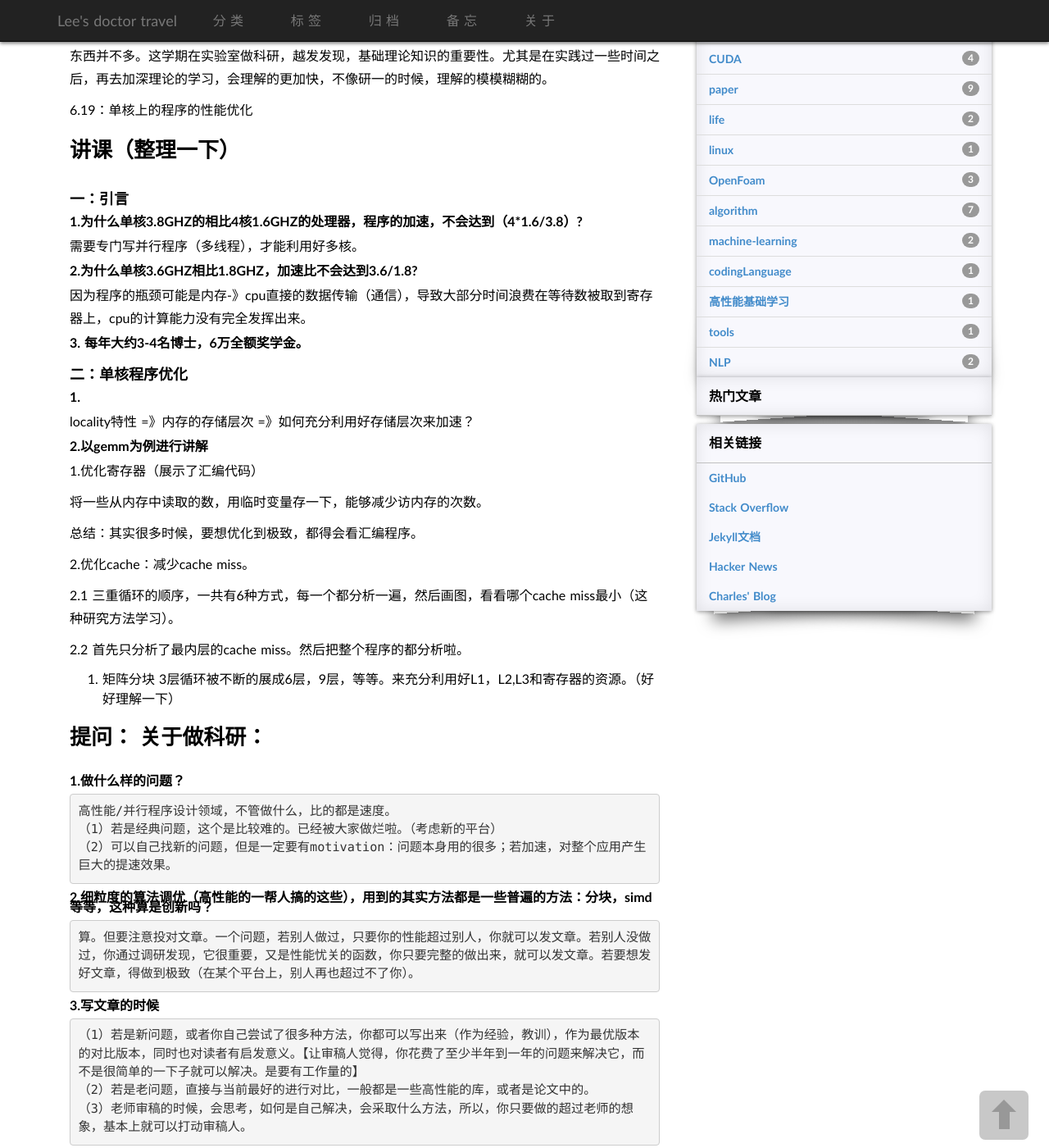
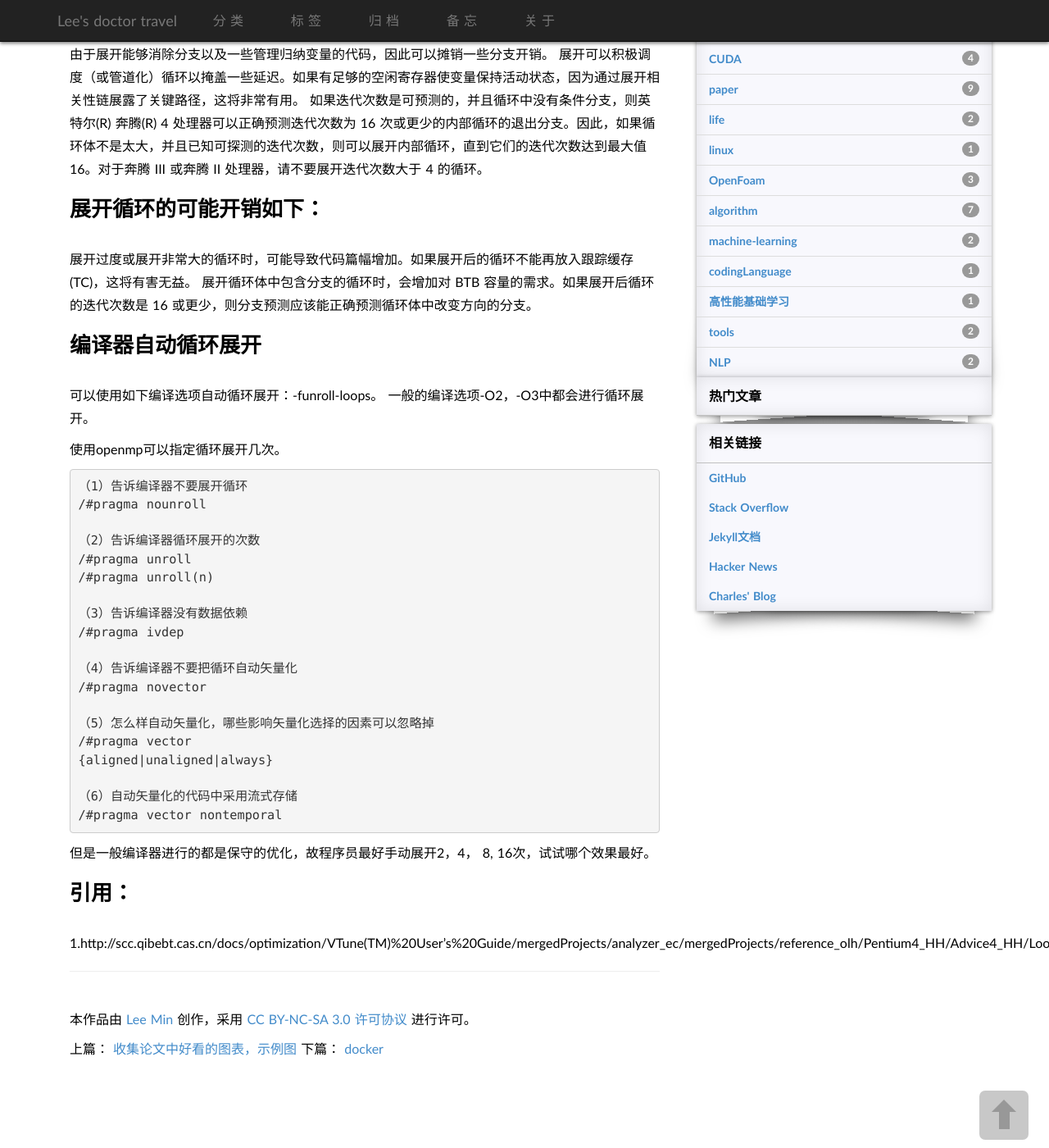
Before and after one commit to limin2015/limin2015.github.io, a Jekyll site: the page built from _posts/2017-06-19-dragon-start-lesson.md, in a window 1280 px wide and 1400 px high, scrolled down 215 px. Shown: the whole window at 82% size. Built offline with Jekyll 4.4.1, drawn with Linux system fonts in a browser that asks for light colours; some web fonts are replaced; comment, search, counter and statistics services are not loaded; some of the changed text lies outside the part shown.

Commit message:
HPC-basic-loop-unroll

```diff
--- a/_posts/2017-06-19-dragon-start-lesson.md
+++ b/_posts/2017-06-19-dragon-start-lesson.md
@@ -1,78 +1,58 @@
 ---
 layout: post
-title:  2017龙星计划课程学习-陈子忠（一）
-keywords: 研二
+title:  循环展开的好处
+keywords: 高性能基础学习
 categories : 高性能基础学习
 tags:
-  - 课程学习
+  - 高性能基础学习
 ---
-陈子忠老师是加州大学河滨分校的教授，FT（容错）技术的创始人，在高性能领域很是出名。上半学期的时候，实验室邀请过陈老师来讲座。我有幸参加，且受益匪浅。但是因为讲座的形式，其实都只是听个大概而已。故，看到陈老师要来北工大讲龙星计划的课，果断报名参加啦。研一一年的集中教学期间，说实话，当时开设的高性能的课，只有1门，而且老师讲的也比较不细致，没有啥营养，我学到的东西并不多。这学期在实验室做科研，越发发现，基础理论知识的重要性。尤其是在实践过一些时间之后，再去加深理论的学习，会理解的更加快，不像研一的时候，理解的模模糊糊的。
+对程序进行并行优化时，经常使用的优化方法是：循环展开。那么，循环展开有哪些好处呢？
 
 
-6.19：单核上的程序的性能优化
+## 展开循环的好处如下：
 
-## 讲课（整理一下）
-### 一：引言
-#### 1.为什么单核3.8GHZ的相比4核1.6GHZ的处理器，程序的加速，不会达到（4*1.6/3.8）?
-
-需要专门写并行程序（多线程），才能利用好多核。
-
-#### 2.为什么单核3.6GHZ相比1.8GHZ，加速比不会达到3.6/1.8?
-
-因为程序的瓶颈可能是内存-》cpu直接的数据传输（通信），导致大部分时间浪费在等待数被取到寄存器上，cpu的计算能力没有完全发挥出来。
-
-#### 3. 每年大约3-4名博士，6万全额奖学金。
-
-### 二：单核程序优化
-
-#### 1.
-
-locality特性 =》内存的存储层次 =》如何充分利用好存储层次来加速？
-
-#### 2.以gemm为例进行讲解
-
-1.优化寄存器（展示了汇编代码）
-
-将一些从内存中读取的数，用临时变量存一下，能够减少访内存的次数。
-
-总结：其实很多时候，要想优化到极致，都得会看汇编程序。
-
-2.优化cache：减少cache miss。
-
- 2.1 三重循环的顺序，一共有6种方式，每一个都分析一遍，然后画图，看看哪个cache miss最小（这种研究方法学习）。
-
- 2.2 首先只分析了最内层的cache miss。然后把整个程序的都分析啦。
-
-3. 矩阵分块
-	3层循环被不断的展成6层，9层，等等。来充分利用好L1，L2,L3和寄存器的资源。（好好理解一下）
+由于展开能够消除分支以及一些管理归纳变量的代码，因此可以摊销一些分支开销。
+展开可以积极调度（或管道化）循环以掩盖一些延迟。如果有足够的空闲寄存器使变量保持活动状态，因为通过展开相关性链展露了关键路径，这将非常有用。
+如果迭代次数是可预测的，并且循环中没有条件分支，则英特尔(R) 奔腾(R) 4 处理器可以正确预测迭代次数为 16 次或更少的内部循环的退出分支。因此，如果循环体不是太大，并且已知可探测的迭代次数，则可以展开内部循环，直到它们的迭代次数达到最大值 16。对于奔腾 III 或奔腾 II 处理器，请不要展开迭代次数大于 4 的循环。
 
 
+## 展开循环的可能开销如下：
 
-## 提问： 关于做科研：
-
-#### 1.做什么样的问题？
+展开过度或展开非常大的循环时，可能导致代码篇幅增加。如果展开后的循环不能再放入跟踪缓存 (TC)，这将有害无益。
+展开循环体中包含分支的循环时，会增加对 BTB 容量的需求。如果展开后循环的迭代次数是 16 或更少，则分支预测应该能正确预测循环体中改变方向的分支。
 
 
-	高性能/并行程序设计领域，不管做什么，比的都是速度。
-	（1）若是经典问题，这个是比较难的。已经被大家做烂啦。（考虑新的平台）
-	（2）可以自己找新的问题，但是一定要有motivation：问题本身用的很多；若加速，对整个应用产生巨大的提速效果。
+## 编译器自动循环展开
+
+可以使用如下编译选项自动循环展开：-funroll-loops。
+一般的编译选项-O2，-O3中都会进行循环展开。
+
+使用openmp可以指定循环展开几次。
 
 
-#### 2.细粒度的算法调优（高性能的一帮人搞的这些），用到的其实方法都是一些普遍的方法：分块，simd等等，这种算是创新吗？
+	（1）告诉编译器不要展开循环
+	/#pragma nounroll
+
+	（2）告诉编译器循环展开的次数
+	/#pragma unroll
+	/#pragma unroll(n)
+
+	（3）告诉编译器没有数据依赖
+	/#pragma ivdep
+
+	（4）告诉编译器不要把循环自动矢量化
+	/#pragma novector
+
+	（5）怎么样自动矢量化，哪些影响矢量化选择的因素可以忽略掉
+	/#pragma vector
+	{aligned|unaligned|always}
+
+	（6）自动矢量化的代码中采用流式存储
+	/#pragma vector nontemporal
 
 
-	算。但要注意投对文章。一个问题，若别人做过，只要你的性能超过别人，你就可以发文章。若别人没做过，你通过调研发现，它很重要，又是性能忧关的函数，你只要完整的做出来，就可以发文章。若要想发好文章，得做到极致（在某个平台上，别人再也超过不了你）。
-
-#### 3.写文章的时候
-
-	（1）若是新问题，或者你自己尝试了很多种方法，你都可以写出来（作为经验，教训），作为最优版本的对比版本，同时也对读者有启发意义。【让审稿人觉得，你花费了至少半年到一年的问题来解决它，而不是很简单的一下子就可以解决。是要有工作量的】
-	（2）若是老问题，直接与当前最好的进行对比，一般都是一些高性能的库，或者是论文中的。
-	（3）老师审稿的时候，会思考，如何是自己解决，会采取什么方法，所以，你只要做的超过老师的想象，基本上就可以打动审稿人。
+但是一般编译器进行的都是保守的优化，故程序员最好手动展开2，4， 8, 16次，试试哪个效果最好。
 
 
-## 总结
-1.学习一下老师讲课的思路：
-
-2.单纯的优化程序，达到好的性能后，可以投哪些会议？（老师推荐）
-
-3.马老师说：做机器学习算法的时候，这个算法要么是大数据的（海量存储的）；要么是需要实时处理的。要么可能motivation不足，别人不会信服你。在者，机器学习算法变得太快了，如何解决这个问题？你到底优化哪一个呢？（当然是选择经典的啦。）
+## 引用：
+1.http://scc.qibebt.cas.cn/docs/optimization/VTune(TM)%20User's%20Guide/mergedProjects/analyzer_ec/mergedProjects/reference_olh/Pentium4_HH/Advice4_HH/Loop_Unrolling.htm
```
Also changed, not shown: _posts/2017-08-19-paper-relation extraction(distant supervision).md (renamed from _posts/2017-07-29-paper-relation extraction(distant supervision).md, +14 -0 lines), _posts/2017-8-19-sublime-command(common).md (added, +48 -0 lines), _posts/2017-08-18-paper-SPMV on sw by lff.md (renamed from _posts/2017-07-29-paper-SPMV on sw by lff.md).
